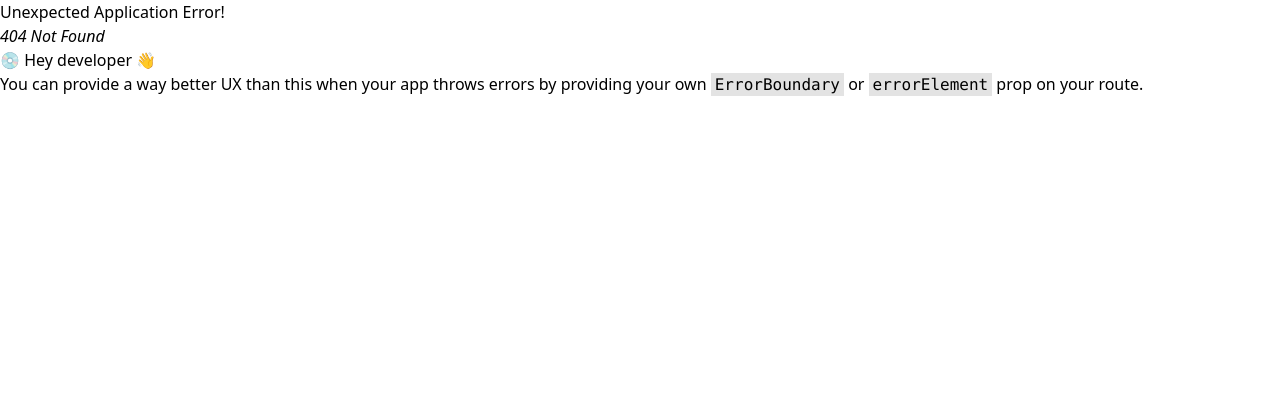
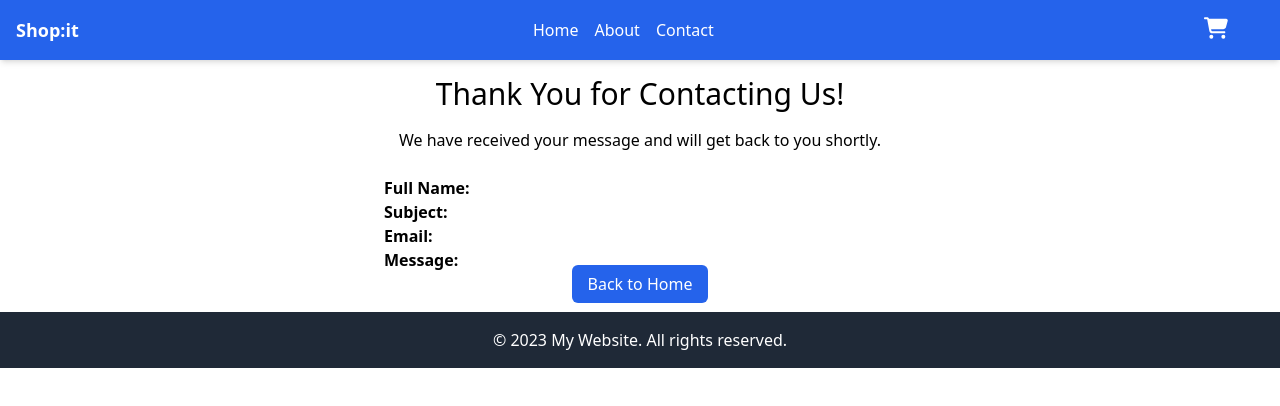
Before and after one commit to EliseAur/ecom-store, a React (Vite) app: page /contact-success in a window 1280 px wide. Before the commit this address had no page. Shown: the top 406 px of the page. Built offline with nearby package versions, Linux system fonts and the light colour scheme.

Commit message:
Creating ContactSuccess page and refacture Contact code

```diff
--- /dev/null
+++ b/src/components/ContactContent.jsx
@@ -0,0 +1,128 @@
+import { useForm } from "react-hook-form";
+import { yupResolver } from "@hookform/resolvers/yup";
+import * as yup from "yup";
+import PropTypes from "prop-types";
+
+const schema = yup
+  .object({
+    fullName: yup
+      .string()
+      .min(3, "Your full name should be at least 3 characters.")
+      .required("Please enter your full name"),
+    subject: yup
+      .string()
+      .min(3, "Your subject should be at least 3 characters.")
+      .required("Please enter a subject"),
+    email: yup
+      .string()
+      .email("Please enter a valid email address")
+      .required("Please enter your email address"),
+    message: yup
+      .string()
+      .min(3, "Your message should be at least 3 characters.")
+      .required("Please enter your message"),
+  })
+  .required();
+
+function ContactContent({ onSubmit }) {
+  const {
+    register,
+    handleSubmit,
+    formState: { errors },
+  } = useForm({
+    resolver: yupResolver(schema),
+  });
+
+  return (
+    <div className="container mx-auto p-4">
+      <main className="text-center">
+        <h1 className="text-3xl mb-4">Contact</h1>
+        <p className="mb-6">
+          If you have any questions, please fill out the form and contact us
+        </p>
+        <form onSubmit={handleSubmit(onSubmit)} className="max-w-lg mx-auto">
+          <div className="grid grid-cols-1 gap-4 mb-4">
+            <div className="text-left">
+              <label
+                htmlFor="fullName"
+                className="block text-sm font-bold text-gray-700"
+              >
+                Full name
+              </label>
+              <input
+                id="fullName"
+                type="text"
+                placeholder="Full name"
+                {...register("fullName")}
+                className="mt-1 p-2 border border-gray-300 rounded w-full"
+              />
+              <p className="text-red-600 text-sm">{errors.fullName?.message}</p>
+            </div>
+            <div className="text-left">
+              <label
+                htmlFor="subject"
+                className="block font-bold text-sm text-gray-700"
+              >
+                Subject
+              </label>
+              <input
+                id="subject"
+                type="text"
+                placeholder="Subject"
+                {...register("subject")}
+                className="mt-1 p-2 border border-gray-300 rounded w-full"
+              />
+              <p className="text-red-600 text-sm">{errors.subject?.message}</p>
+            </div>
+            <div className="text-left">
+              <label
+                htmlFor="email"
+                className="block text-sm font-bold text-gray-700"
+              >
+                Email
+              </label>
+              <input
+                id="email"
+                type="email"
+                placeholder="Email"
+                {...register("email")}
+                className="mt-1 p-2 border border-gray-300 rounded w-full"
+              />
+              <p className="text-red-600 text-sm">{errors.email?.message}</p>
+            </div>
+          </div>
+          <div className="text-left">
+            <label
+              htmlFor="message"
+              className="block text-sm font-bold text-gray-700"
+            >
+              Message
+            </label>
+            <textarea
+              id="message"
+              name="message"
+              cols="30"
+              rows="5"
+              placeholder="Message"
+              {...register("message")}
+              className="mt-1 p-2 border border-gray-300 rounded w-full"
+            ></textarea>
+            <p className="text-red-600 text-sm">{errors.message?.message}</p>
+          </div>
+          <button
+            type="submit"
+            className="bg-blue-600 text-white p-2 mt-4 w-full rounded hover:bg-blue-700"
+          >
+            Submit
+          </button>
+        </form>
+      </main>
+    </div>
+  );
+}
+
+ContactContent.propTypes = {
+  onSubmit: PropTypes.func.isRequired,
+};
+
+export default ContactContent;
--- /dev/null
+++ b/src/components/ContactSuccessContent.jsx
@@ -0,0 +1,44 @@
+import PropTypes from "prop-types";
+import { Link } from "react-router-dom";
+
+function ContactSuccessContent({ fullName, subject, email, message }) {
+  return (
+    <div className="container mx-auto p-4">
+      <main className="text-center">
+        <h1 className="text-3xl mb-4">Thank You for Contacting Us!</h1>
+        <p className="mb-6">
+          We have received your message and will get back to you shortly.
+        </p>
+        <div className="max-w-lg mx-auto text-left">
+          <p>
+            <strong>Full Name:</strong> {fullName}
+          </p>
+          <p>
+            <strong>Subject:</strong> {subject}
+          </p>
+          <p>
+            <strong>Email:</strong> {email}
+          </p>
+          <p>
+            <strong>Message:</strong> {message}
+          </p>
+        </div>
+        <Link
+          to="/"
+          className="mt-4 bg-blue-600 text-white px-4 py-2 rounded-md hover:bg-blue-700"
+        >
+          Back to Home
+        </Link>
+      </main>
+    </div>
+  );
+}
+
+ContactSuccessContent.propTypes = {
+  fullName: PropTypes.string.isRequired,
+  subject: PropTypes.string.isRequired,
+  email: PropTypes.string.isRequired,
+  message: PropTypes.string.isRequired,
+};
+
+export default ContactSuccessContent;
--- a/src/components/index.jsx
+++ b/src/components/index.jsx
@@ -8,6 +8,8 @@ import ErrorMessage from "./ErrorMessage";
 import CartContent from "./CartContent";
 import CartIcon from "./CartIcon";
 import CheckoutSuccessContent from "./CheckoutSuccessContent";
+import ContactContent from "./ContactContent";
+import ContactSuccessContent from "./ContactSuccessContent";
 
 export {
   Header,
@@ -20,4 +22,6 @@ export {
   CartContent,
   CartIcon,
   CheckoutSuccessContent,
+  ContactContent,
+  ContactSuccessContent,
 };
--- /dev/null
+++ b/src/pages/ContactSuccess.jsx
@@ -0,0 +1,18 @@
+import { useLocation } from "react-router-dom";
+import { ContactSuccessContent } from "../components";
+
+function ContactSuccess() {
+  const location = useLocation();
+  const { fullName, subject, email, message } = location.state || {};
+
+  return (
+    <ContactSuccessContent
+      fullName={fullName}
+      subject={subject}
+      email={email}
+      message={message}
+    />
+  );
+}
+
+export default ContactSuccess;
--- a/src/pages/contact.jsx
+++ b/src/pages/contact.jsx
@@ -1,127 +1,15 @@
-import { useForm } from "react-hook-form";
-import { yupResolver } from "@hookform/resolvers/yup";
-import * as yup from "yup";
-
-const schema = yup
-  .object({
-    fullName: yup
-      .string()
-      .min(3, "Your full name should be at least 3 characters.")
-      .required("Please enter your full name"),
-    subject: yup
-      .string()
-      .min(3, "Your subject should be at least 3 characters.")
-      .required("Please enter a subject"),
-    email: yup
-      .string()
-      .email("Please enter a valid email address")
-      .required("Please enter your email address"),
-    message: yup
-      .string()
-      .min(3, "Your message should be at least 3 characters.")
-      .required("Please enter your message"),
-  })
-  .required();
+import { useNavigate } from "react-router-dom";
+import ContactContent from "../components/ContactContent";
 
 function Contact() {
-  const {
-    register,
-    handleSubmit,
-    formState: { errors },
-  } = useForm({
-    resolver: yupResolver(schema),
-  });
+  const navigate = useNavigate();
 
   function onSubmit(data) {
     console.log(data);
+    navigate("/contact-success", { state: data });
   }
 
-  return (
-    <div className="container mx-auto p-4">
-      <main className="text-center">
-        <h1 className="text-3xl mb-4">Contact</h1>
-        <p className="mb-6">
-          If you have any questions, please fill out the form and contact us
-        </p>
-        <form onSubmit={handleSubmit(onSubmit)} className="max-w-lg mx-auto">
-          <div className="grid grid-cols-1 gap-4 mb-4">
-            <div className="text-left">
-              <label
-                htmlFor="fullName"
-                className="block text-sm font-bold text-gray-700"
-              >
-                Full name
-              </label>
-              <input
-                id="fullName"
-                type="text"
-                placeholder="Full name"
-                {...register("fullName")}
-                className="mt-1 p-2 border border-gray-300 rounded w-full"
-              />
-              <p className="text-red-600 text-sm">{errors.fullName?.message}</p>
-            </div>
-            <div className="text-left">
-              <label
-                htmlFor="subject"
-                className="block font-bold text-sm text-gray-700"
-              >
-                Subject
-              </label>
-              <input
-                id="subject"
-                type="text"
-                placeholder="Subject"
-                {...register("subject")}
-                className="mt-1 p-2 border border-gray-300 rounded w-full"
-              />
-              <p className="text-red-600 text-sm">{errors.subject?.message}</p>
-            </div>
-            <div className="text-left">
-              <label
-                htmlFor="email"
-                className="block text-sm font-bold text-gray-700"
-              >
-                Email
-              </label>
-              <input
-                id="email"
-                type="email"
-                placeholder="Email"
-                {...register("email")}
-                className="mt-1 p-2 border border-gray-300 rounded w-full"
-              />
-              <p className="text-red-600 text-sm">{errors.email?.message}</p>
-            </div>
-          </div>
-          <div className="text-left">
-            <label
-              htmlFor="message"
-              className="block text-sm font-bold text-gray-700"
-            >
-              Message
-            </label>
-            <textarea
-              id="message"
-              name="message"
-              cols="30"
-              rows="5"
-              placeholder="Message"
-              {...register("message")}
-              className="mt-1 p-2 border border-gray-300 rounded w-full"
-            ></textarea>
-            <p className="text-red-600 text-sm">{errors.message?.message}</p>
-          </div>
-          <button
-            type="submit"
-            className="bg-blue-600 text-white p-2 mt-4 w-full rounded hover:bg-blue-700"
-          >
-            Submit
-          </button>
-        </form>
-      </main>
-    </div>
-  );
+  return <ContactContent onSubmit={onSubmit} />;
 }
 
 export default Contact;
--- a/src/pages/index.jsx
+++ b/src/pages/index.jsx
@@ -5,5 +5,15 @@ import Contact from "./Contact";
 import Cart from "./Cart";
 import ProductDetail from "./ProductDetail";
 import CheckoutSuccess from "./CheckoutSuccess";
+import ContactSuccess from "./ContactSuccess";
 
-export { Home, About, Login, Contact, Cart, ProductDetail, CheckoutSuccess };
+export {
+  Home,
+  About,
+  Login,
+  Contact,
+  Cart,
+  ProductDetail,
+  CheckoutSuccess,
+  ContactSuccess,
+};
--- a/src/routes/index.jsx
+++ b/src/routes/index.jsx
@@ -7,6 +7,7 @@ import {
   Cart,
   ProductDetail,
   CheckoutSuccess,
+  ContactSuccess,
 } from "../pages";
 import { MainLayout } from "../layouts";
 
@@ -43,6 +44,10 @@ const router = createBrowserRouter([
         path: "checkout-success",
         element: <CheckoutSuccess />,
       },
+      {
+        path: "contact-success",
+        element: <ContactSuccess />,
+      },
       // Other pages that share the same structure and lyout as Home and About
     ],
   },
```
